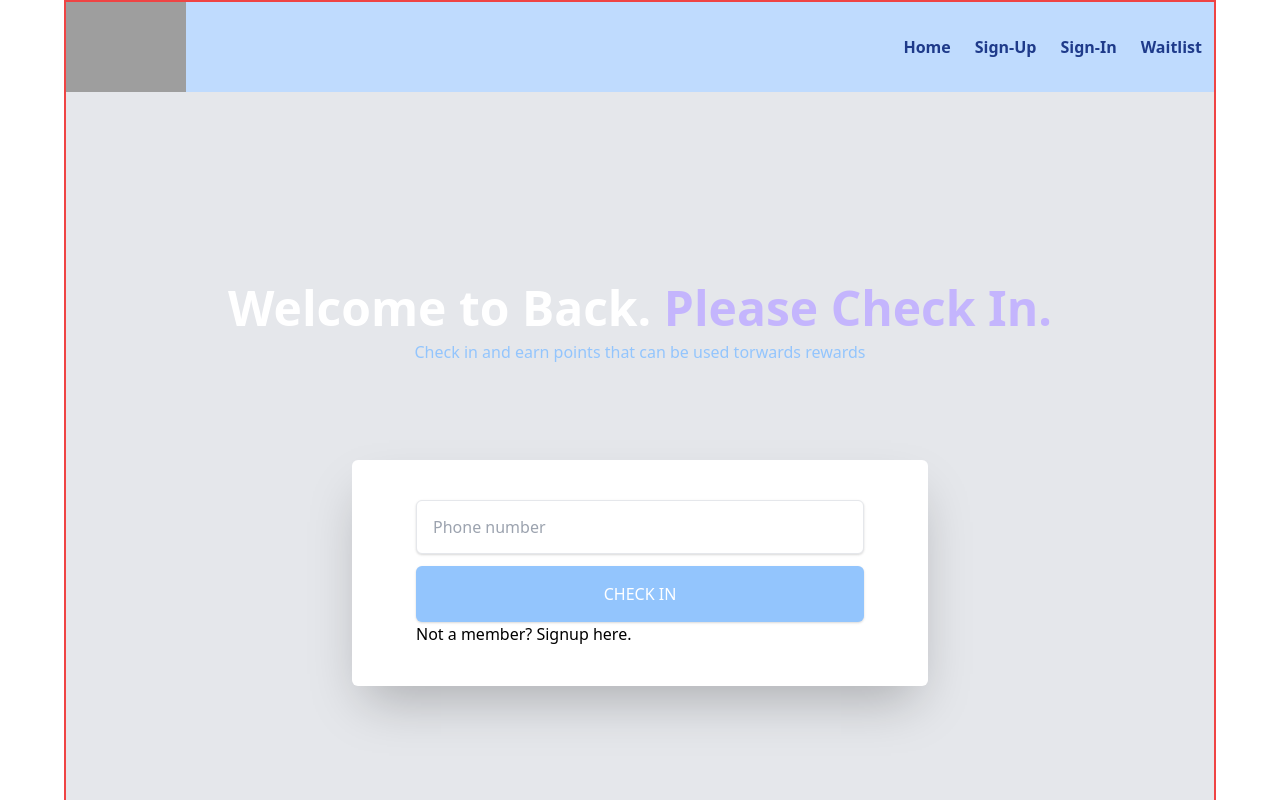
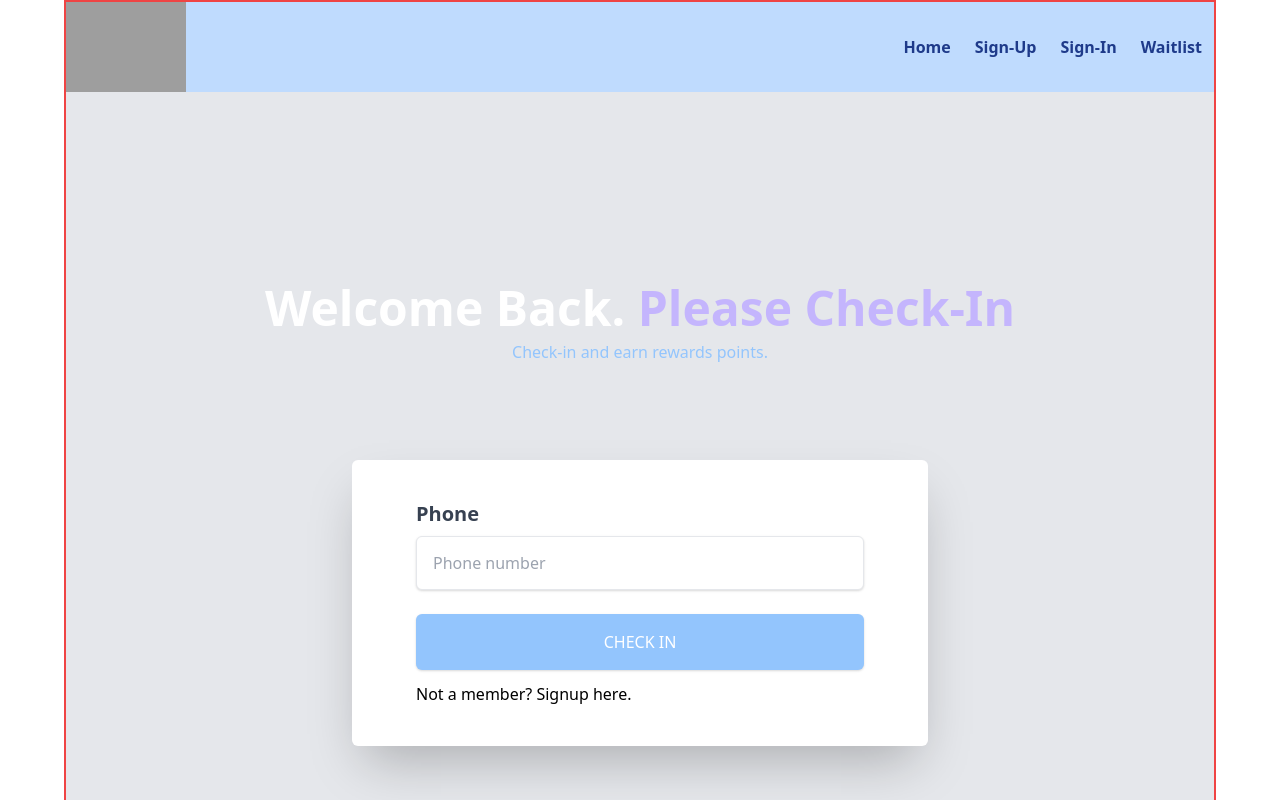
Before and after one commit to doanja/check-in, a Next.js app: page /signin in a window 1280 px wide. Shown: the top 800 px of the page. Built offline with nearby package versions, Linux system fonts and the light colour scheme; grey boxes are pictures that could not be loaded.

Commit message:
created PageContainer component to wrap pages

```diff
--- /dev/null
+++ b/components/PageContainer.tsx
@@ -0,0 +1,25 @@
+interface PageContainerProps {
+  children: React.ReactNode;
+  headerLeft: string;
+  headerRight?: string;
+  subHeader?: string;
+}
+
+const PageContainer = ({ children, headerLeft, headerRight, subHeader }: PageContainerProps) => {
+  return (
+    <div className='page-container'>
+      <div className='mx-auto z-10 mt-48 text-center'>
+        <h1 className='text-white text-5xl font-semibold'>
+          {headerLeft}
+          <span className='text-purple-300'>{headerRight}</span>
+        </h1>
+        <p className='text-blue-300 mt-2'>{subHeader}</p>
+      </div>
+      <div className='max-w-xl w-full mt-24 mb-24 rounded-md shadow-2xl bg-white mx-auto overflow-hidden z-10'>
+        <div className='px-16 py-10'>{children}</div>
+      </div>
+    </div>
+  );
+};
+
+export default PageContainer;
--- a/components/WaitlistTable.tsx
+++ b/components/WaitlistTable.tsx
@@ -5,7 +5,7 @@ const WaitlistTable = () => {
   const { checkedInUsers } = useMemory();
 
   return (
-    <div className='flex flex-col mt-3 px-5 w-full'>
+    <div className='flex flex-col max-w-md mx-auto'>
       <div className='-my-2 overflow-x-auto sm:-mx-6 lg:-mx-8'>
         <div className='py-2 align-middle inline-block min-w-full sm:px-6 lg:px-8'>
           <div className='shadow overflow-hidden border-b border-gray-200 sm:rounded-lg'>
--- a/components/WaitlistTableRow.tsx
+++ b/components/WaitlistTableRow.tsx
@@ -3,7 +3,6 @@ interface WaitlistTableRowProps {
 }
 
 const WaitlistTableRow = ({ user }: WaitlistTableRowProps) => {
-  console.log(`user`, user);
   return (
     <tr>
       <td className='px-6 py-4 whitespace-nowrap'>
--- a/components/forms/FormInputWrap.tsx
+++ b/components/forms/FormInputWrap.tsx
@@ -7,11 +7,9 @@ interface FormInputWrapProps {
 const FormInput = ({ textFor, labelText, children }: FormInputWrapProps) => {
   return (
     <div className='mb-3'>
-      {textFor === 'birthday' ? (
-        <label className='form-input-wrap' htmlFor={textFor}>
-          {labelText}
-        </label>
-      ) : null}
+      <label className='form-input-wrap' htmlFor={textFor}>
+        {labelText}
+      </label>
 
       {children}
     </div>
--- a/components/forms/FormSignIn.tsx
+++ b/components/forms/FormSignIn.tsx
@@ -33,7 +33,7 @@ const FormSignIn = ({ onSubmit }: FormProps) => {
         {errors.phone && <FormError errorMessage={errors.phone.message} />}
       </FormInput>
 
-      <button type='submit' className='form-btn-primary'>
+      <button type='submit' className='form-btn-primary my-3'>
         Check In
       </button>
 
--- a/components/forms/FormSignUp.tsx
+++ b/components/forms/FormSignUp.tsx
@@ -150,7 +150,7 @@ const FormSignUp = ({ onSubmit, formStep, setFormStep }: FormProps) => {
 
       {renderFormBtns()}
 
-      {showCheckInPrompt && <Link href='/'>Already a member? Check-In here.</Link>}
+      {showCheckInPrompt && <Link href='/signin'>Already a member? Check-In here.</Link>}
     </form>
   );
 };
--- a/components/index.tsx
+++ b/components/index.tsx
@@ -4,7 +4,8 @@ import FormSignUp from './forms/FormSignUp';
 import FormSignIn from './forms/FormSignIn';
 import FormCheckIn from './forms/FormCheckIn';
 
-import CheckInContainer from './CheckinContainer';
+import CheckInContainer from './CheckInContainer';
+import PageContainer from './PageContainer';
 
 import Meta from './layouts/Meta';
 import Layout from './layouts';
@@ -24,6 +25,7 @@ export {
   FormSignIn,
   FormCheckIn,
   CheckInContainer,
+  PageContainer,
   Modal,
   Meta,
   Layout,
--- a/pages/signin.tsx
+++ b/pages/signin.tsx
@@ -1,26 +1,28 @@
-import { parseError } from '@/helper';
-import { User } from '@prisma/client';
-import { FormSignIn } from 'components';
+import { FormSignIn, PageContainer } from 'components';
+import { getCurrentTimeStamp, parseError } from '@/helper';
+import { useRouter } from 'next/router';
 import { useModal } from '@/contexts/ModalContext';
-import { useRouter } from 'next/router';
-import { useState } from 'react';
+import { useMemory } from '@/contexts/MemoryContext';
 import { UserService } from 'services';
 
 const signIn = () => {
   const router = useRouter();
-  const [checkedIn, setCheckedIn] = useState(false);
-  const [userData, setUserData] = useState<User>();
+  const { checkedInUsers, setCheckedInUsers } = useMemory();
   const { toggleModal, setTitle, setBody } = useModal();
 
   const signinUser = async (formValues: { phone: string }, e: React.SyntheticEvent) => {
     e.preventDefault();
 
+    // debug:
+    setTitle('error.name');
+    setBody('errorText');
+    toggleModal(true);
+
     try {
       const userService = new UserService();
       const res = await userService.checkInUser(formValues.phone);
-
-      setCheckedIn(true);
-      setUserData(res.data.data);
+      const newCheckedInUser: CheckedInUser = { name: res.data.data.name, checkInTime: getCurrentTimeStamp() };
+      await setCheckedInUsers([...checkedInUsers, newCheckedInUser]);
 
       // TODO: send text to customer with pts info
 
@@ -35,19 +37,12 @@ const signIn = () => {
   };
 
   return (
-    <div className='page-container'>
-      <div className='mx-auto z-10 mt-48 text-center'>
-        <h1 className='text-white text-5xl font-semibold'>
-          Welcome to Back. <span className='text-purple-300'>Please Check In.</span>
-        </h1>
-        <p className='text-blue-300 mt-2'>Check in and earn points that can be used torwards rewards</p>
-      </div>
-      <div className='max-w-xl w-full mt-24 mb-24 rounded-md shadow-2xl bg-white mx-auto overflow-hidden z-10'>
-        <div className='px-16 py-10'>
-          <FormSignIn onSubmit={signinUser} />
-        </div>
-      </div>
-    </div>
+    <PageContainer
+      headerLeft='Welcome Back. '
+      headerRight='Please Check-In'
+      subHeader='Check-in and earn rewards points.'
+      children={<FormSignIn onSubmit={signinUser} />}
+    />
   );
 };
 
--- a/pages/signup.tsx
+++ b/pages/signup.tsx
@@ -1,11 +1,11 @@
 import React, { useState } from 'react';
 import { Prisma } from '@prisma/client';
-import { FormSignUp } from 'components';
+import { FormSignUp, PageContainer } from 'components';
+import { getCurrentTimeStamp, parseError } from '@/helper';
+import { useRouter } from 'next/router';
+import { useModal } from '@/contexts/ModalContext';
+import { useMemory } from '@/contexts/MemoryContext';
 import { UserService } from 'services';
-import { useModal } from '@/contexts/ModalContext';
-import { getCurrentTimeStamp, parseError } from '@/helper';
-import { useMemory } from '@/contexts/MemoryContext';
-import { useRouter } from 'next/router';
 
 const signUp = () => {
   const router = useRouter();
@@ -15,12 +15,15 @@ const signUp = () => {
 
   const createUser = async (user: Prisma.UserCreateInput, e: React.SyntheticEvent) => {
     e.preventDefault();
+
     try {
       const userService = new UserService();
       const res = await userService.createUser(user);
       const res2 = await userService.checkInUser(res.data.data.phone);
       const newCheckedInUser: CheckedInUser = { name: res2.data.data.name, checkInTime: getCurrentTimeStamp() };
       await setCheckedInUsers([...checkedInUsers, newCheckedInUser]);
+
+      // TODO: send text to customer with pts info
 
       router.push('/waitlist');
     } catch (error) {
@@ -34,20 +37,12 @@ const signUp = () => {
   };
 
   return (
-    <div className='page-container'>
-      <div className='mx-auto z-10 mt-48 text-center'>
-        <h1 className='text-white text-5xl font-semibold'>
-          Welcome to <span className='text-purple-300'>the Club</span>
-        </h1>
-        <p className='text-blue-300 mt-2'>Become a new member in 5 easy steps</p>
-      </div>
-
-      <div className='max-w-xl w-full mt-24 mb-24 rounded-md shadow-2xl bg-white mx-auto overflow-hidden z-10'>
-        <div className='px-16 py-10'>
-          <FormSignUp onSubmit={createUser} formStep={formStep} setFormStep={setFormStep} />
-        </div>
-      </div>
-    </div>
+    <PageContainer
+      headerLeft='Welcome to '
+      headerRight='the Club'
+      subHeader='Become a new member in 4 easy steps'
+      children={<FormSignUp onSubmit={createUser} formStep={formStep} setFormStep={setFormStep} />}
+    />
   );
 };
 
--- a/pages/users.tsx
+++ /dev/null
@@ -1,48 +0,0 @@
-import React, { useState } from 'react';
-import Head from 'next/head';
-
-import { PrismaClient, User } from '@prisma/client';
-import { UserCard } from 'components';
-
-// wtf does this do? -- gets data from the backend and stores it as props?
-export const getServerSideProps = async () => {
-  const prisma = new PrismaClient();
-
-  const users: User[] = await prisma.user.findMany();
-  await prisma.$disconnect();
-
-  return {
-    props: {
-      initialUsers: users,
-    },
-  };
-};
-
-interface UsersProps {
-  initialUsers: User[];
-}
-
-export default function users({ initialUsers }: UsersProps) {
-  const [users, setUsers] = useState<User[]>(initialUsers);
-
-  return (
-    <>
-      <Head>
-        <title>Check In</title>
-        <meta name='viewport' content='initial-scale=1.0, width=device-width' />
-      </Head>
-      <div className='flex'>
-        <section className='w-2/3 h-screen p-8'>
-          <div className='mb-3'>
-            <h2 className='text-3xl text-gray-700'>Users</h2>
-          </div>
-          {users.map((user: User, i: number) => (
-            <div className='mb-3' key={i}>
-              <UserCard user={user} />
-            </div>
-          ))}
-        </section>
-      </div>
-    </>
-  );
-}
--- a/pages/waitlist.tsx
+++ b/pages/waitlist.tsx
@@ -1,23 +1,37 @@
-import { WaitlistTable } from '@/components';
+import { PageContainer, WaitlistTable } from '@/components';
 import { useRouter } from 'next/router';
 
 const waitlist = () => {
   const router = useRouter();
 
   return (
-    <div className='page-container'>
-      <div className='mx-auto z-10 mt-48 text-center'>
-        <h1 className='text-white text-5xl font-semibold'>
-          Wait<span className='text-purple-300'>list</span>
-        </h1>
-      </div>
+    // <div className='page-container'>
+    //   <div className='mx-auto z-10 mt-48 text-center'>
+    //     <h1 className='text-white text-5xl font-semibold'>
+    //       Wait<span className='text-purple-300'>list</span>
+    //     </h1>
+    //   </div>
 
-      <WaitlistTable />
+    // <WaitlistTable />
 
-      <button onClick={() => router.push('/')} type='button' className='form-btn-primary mt-3 max-w-md mx-auto'>
-        Home
-      </button>
-    </div>
+    // <button onClick={() => router.push('/')} type='button' className='form-btn-primary mt-3 max-w-md mx-auto'>
+    //   Home
+    // </button>
+    // </div>
+
+    <PageContainer
+      headerLeft='Wait'
+      headerRight='list'
+      children={
+        <>
+          <WaitlistTable />
+
+          <button onClick={() => router.push('/')} type='button' className='form-btn-primary mt-3 max-w-md mx-auto'>
+            Home
+          </button>
+        </>
+      }
+    />
   );
 };
 
```
Also changed, not shown: new project notes.txt.
